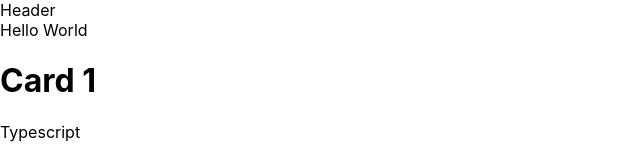
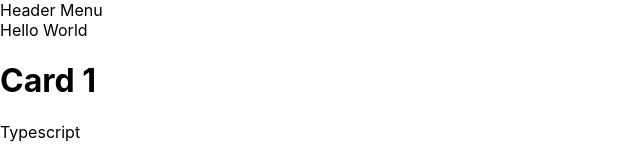
Before and after one commit to tulioperdigao/formacao-typescript-fullstack, a React (Create React App) app in the folder introducao-react/my-app-ts/: page / in a window 1280 px wide. Shown: the top 159 px of the page, without its empty margins (0-640 px from the left). Built offline with nearby package versions, Linux system fonts and the light colour scheme.

Commit message:
Componentes dentro de componentes

```diff
--- a/introducao-react/my-app-ts/src/App.tsx
+++ b/introducao-react/my-app-ts/src/App.tsx
@@ -1,13 +1,9 @@
-import React from 'react';
-import {Card} from './components/card'
-import { Header } from './components/header';
-import { Footer } from './components/footer';
+import { Card } from './components/card';
+import { Layout } from './components/layout';
 
 function App() {
   return (
-    <>
-      <Header/>
-      <div>
+    <Layout>
         Hello World
         <Card
           id={1}
@@ -29,9 +25,7 @@
           paragraph='SQL'
           details='SQL para banco de dados'
         />
-      </div>
-      <Footer/>
-    </>
+    </Layout>
   );
 }
 
--- a/introducao-react/my-app-ts/src/components/header.tsx
+++ b/introducao-react/my-app-ts/src/components/header.tsx
@@ -2,6 +2,7 @@
     return (
         <div>
             Header
+            Menu
         </div>
     )
 }
--- /dev/null
+++ b/introducao-react/my-app-ts/src/components/layout.tsx
@@ -0,0 +1,12 @@
+import { Footer } from "./footer"
+import { Header } from "./header"
+
+export const Layout = ({ children }: any) => {
+    return (
+        <>
+            <Header/>
+            {children}
+            <Footer/>
+        </>
+    )
+}
```
